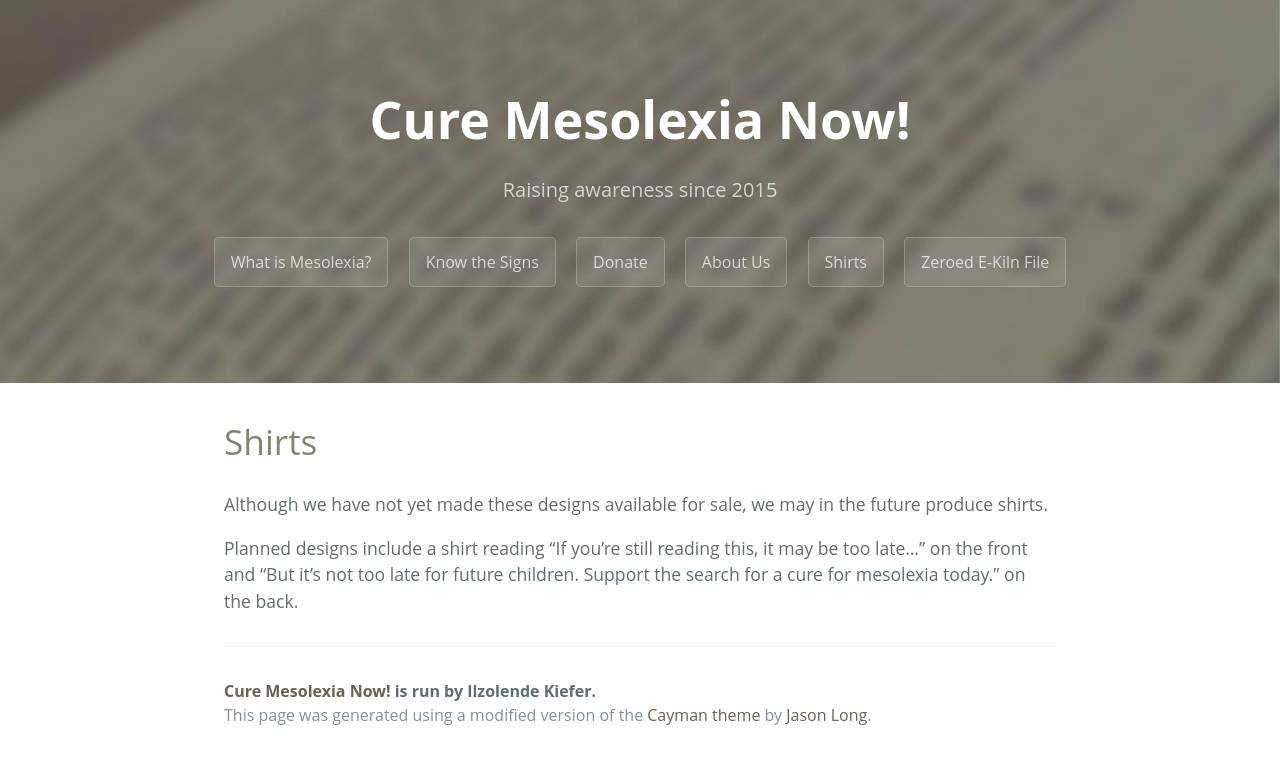
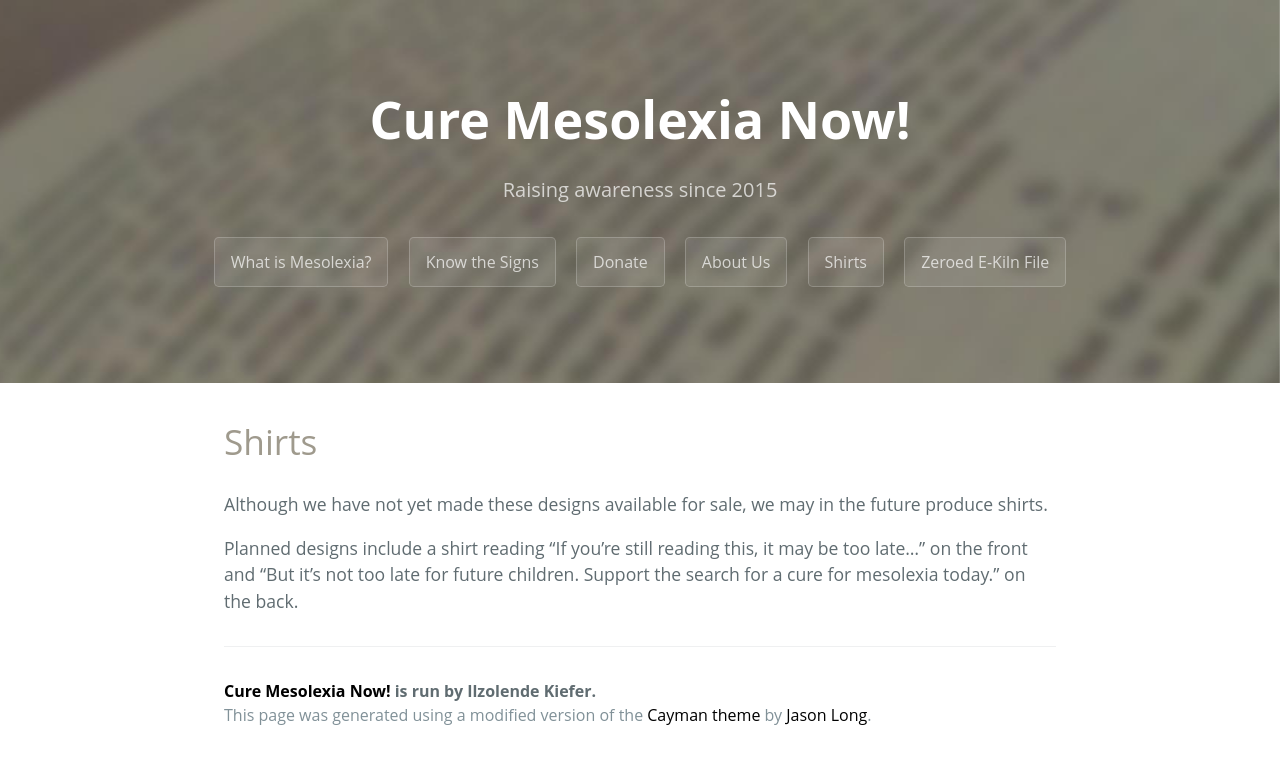
Before and after one commit to ilzolende/ilzolende.github.io, a Jekyll site: the page built from _mesolexia/shirts.md, in a window 1280 px wide. Shown: the top 764 px of the page. Built offline with Jekyll 4.4.1, drawn with Linux system fonts in a browser that asks for light colours.

Commit message:
updated mesolexia colors

```diff
--- a/_sass/_cayman.scss
+++ b/_sass/_cayman.scss
@@ -12,7 +12,7 @@
   color: #606c71; }
 
 a {
-  color: #696155;
+  color: #000; //#696155
   text-decoration: none; }
   a:hover {
     text-decoration: underline; }
@@ -54,7 +54,7 @@
 .page-header {
   color: #fff;
   text-align: center;
-  background-color: $vibrant-color-1;
+  background-color: #878172;
   background-image: url('/assets/images/book.jpg');
   background-attachment: fixed;
   background-position: bottom;
@@ -129,7 +129,7 @@
     margin-top: 2rem;
     margin-bottom: 1rem;
     font-weight: normal;
-    color: $vibrant-color-1; }
+    color: lighten($vibrant-color-1, 10%); }
   h2.post-title{font-size: 2em; margin: 0.67em 0;}
   .main-content p {
     margin-bottom: 1em; }
```
